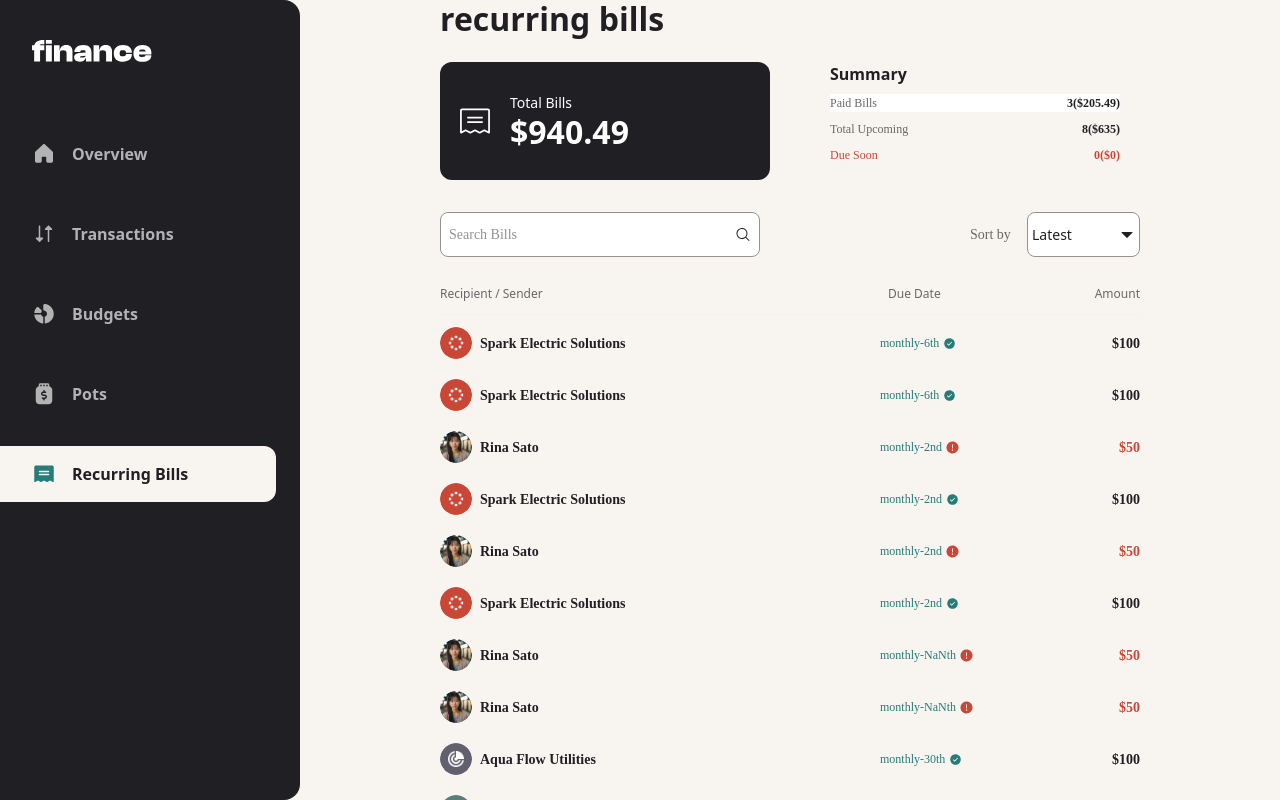
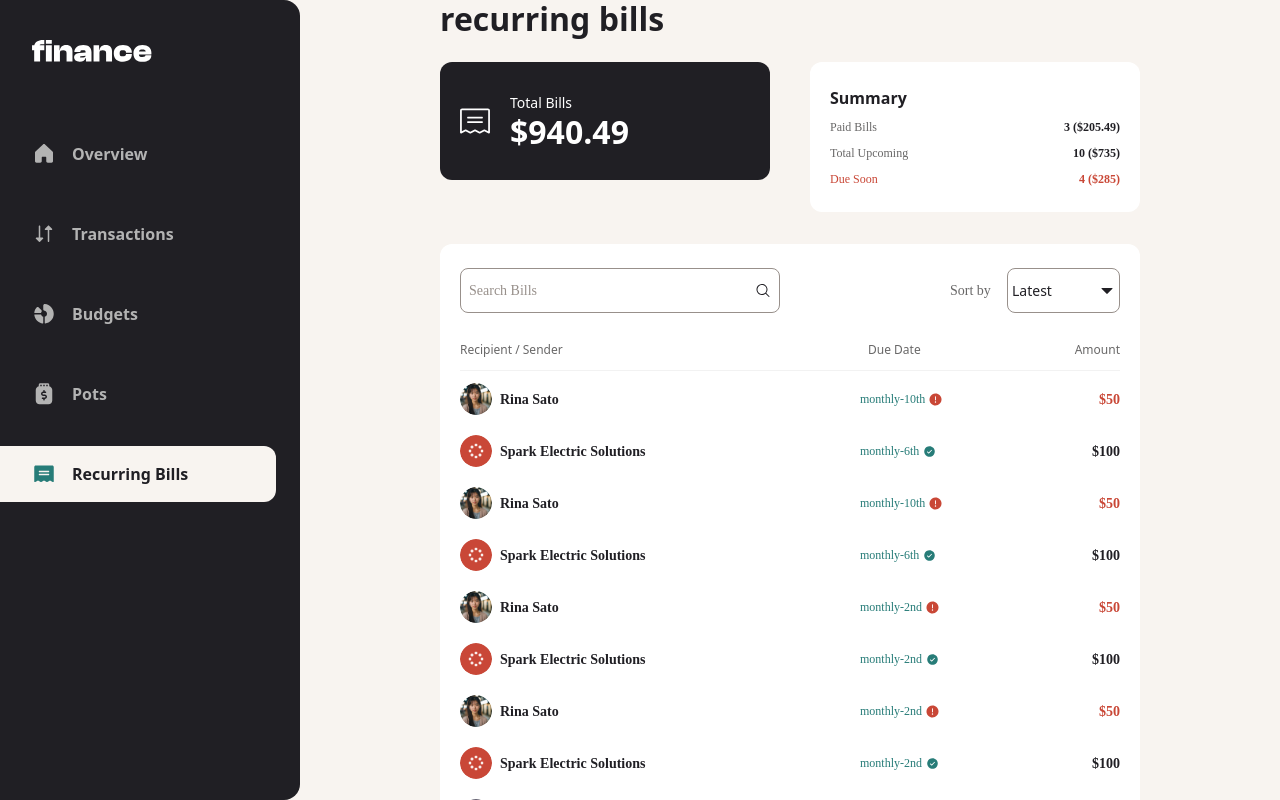
Before and after one commit to Keti-Tsiklauri/my-finance-app, a Next.js app: page /recurring-bills in a window 1280 px wide. Built offline with nearby package versions, Linux system fonts and the light colour scheme.

Commit message:
make reusable function for bills

```diff
--- a/public/data.json
+++ b/public/data.json
@@ -193,7 +193,7 @@
       "avatar": "./assets/images/avatars/rina-sato.jpg",
       "name": "Rina Sato",
       "category": "Bills",
-      "date": "2025-09-010T13:31:11Z",
+      "date": "2025-09-10T13:31:11Z",
       "amount": -50.0,
       "recurring": false
     },
@@ -209,7 +209,7 @@
       "avatar": "./assets/images/avatars/rina-sato.jpg",
       "name": "Rina Sato",
       "category": "Bills",
-      "date": "2025-10-010T13:31:11Z",
+      "date": "2025-10-10T13:31:11Z",
       "amount": -50.0,
       "recurring": false
     },
--- a/src/app/overview/page.tsx
+++ b/src/app/overview/page.tsx
@@ -1,6 +1,7 @@
 import BudgetsSection from "@/components/overview/BudgetsSection";
 import OverviewHeader from "@/components/overview/OverviewHeader";
 import PotsSection from "@/components/overview/PotsSection";
+import RecurringBillsSection from "@/components/overview/RecurringBillsSection";
 import TransactionSection from "@/components/overview/TransactionSection";
 
 export default function OverView() {
@@ -22,6 +23,9 @@ export default function OverView() {
           <BudgetsSection />
         </div>
       </div>
+      <div className=" bg-white rounded-[12px] xxl:w-[1000px] mx-auto md:w-[700px] w-[343px] mt-5">
+        <RecurringBillsSection />
+      </div>
     </div>
   );
 }
--- /dev/null
+++ b/src/components/helperFunctions/billHelpers.ts
@@ -0,0 +1,49 @@
+// utils/billHelpers.ts
+export interface Bill {
+  amount: number;
+  date: string;
+  [key: string]: any;
+}
+
+export function calculateBillData(bills: Bill[], soonThreshold = 7) {
+  const totalBills = bills.reduce((sum, t) => sum + t.amount, 0);
+
+  const today = new Date();
+
+  const paidBills = bills.filter((t) => new Date(t.date) < today);
+
+  const upcomingBills = bills.filter((t) => new Date(t.date) >= today);
+
+  const dueSoonBills = upcomingBills.filter((t) => {
+    const todayTime = new Date().getTime();
+    const dueDate = new Date(t.date).getTime();
+    const diffDays = (dueDate - todayTime) / (1000 * 60 * 60 * 24);
+    return diffDays >= 0 && diffDays <= soonThreshold;
+  });
+
+  // Calculate totals
+  const totalPaid = paidBills.reduce((sum, b) => sum + b.amount, 0);
+  const paidCount = paidBills.length;
+
+  const totalUpcoming = upcomingBills.reduce((sum, b) => sum + b.amount, 0);
+  const upcomingCount = upcomingBills.length;
+
+  const totalDueSoon = dueSoonBills.reduce((sum, b) => sum + b.amount, 0);
+  const dueSoonCount = dueSoonBills.length;
+
+  console.log({ totalPaid, totalUpcoming, totalDueSoon });
+  console.log("bills", bills);
+
+  return {
+    totalBills,
+    paidBills,
+    upcomingBills,
+    dueSoonBills,
+    totalPaid,
+    paidCount,
+    totalUpcoming,
+    upcomingCount,
+    totalDueSoon,
+    dueSoonCount,
+  };
+}
--- /dev/null
+++ b/src/components/overview/RecurringBillsSection.tsx
@@ -0,0 +1,29 @@
+"use client";
+import TotalBills from "../recurring-bills/TotalBills";
+import SeeMore from "./SeeMore";
+import useData from "@/app/hooks/useData";
+import { calculateBillData } from "../helperFunctions/billhelpers";
+export default function RecurringBillsSection() {
+  const data = useData();
+  if (!data) return <p>Loading...</p>;
+
+  const bills = data.transactions.filter((t) => t.category === "Bills");
+  const { totalBills, paidBills, upcomingBills, dueSoonBills } =
+    calculateBillData(bills);
+  const totalPaid = paidBills.reduce((sum, b) => sum + b.amount, 0);
+  const totalUpcoming = upcomingBills.reduce((sum, b) => sum + b.amount, 0);
+  const totalDueSoon = dueSoonBills.reduce((sum, b) => sum + b.amount, 0);
+  console.log(totalPaid, totalUpcoming, totalDueSoon);
+  return (
+    <div>
+      <SeeMore
+        section="recurring bills"
+        action="see details"
+        href="/recurring-bills"
+      />
+      <div>
+        <TotalBills bills={bills} />
+      </div>
+    </div>
+  );
+}
--- a/src/components/overview/SeeMore.tsx
+++ b/src/components/overview/SeeMore.tsx
@@ -3,7 +3,7 @@ import Image from "next/image";
 import Link from "next/link";
 
 interface CardProps {
-  section: "pots" | "budgets" | "transactions";
+  section: "pots" | "budgets" | "transactions" | "recurring bills";
   action: "view all" | "see details";
   href: string; // ✅ add URL to navigate to
   width?: string;
@@ -16,7 +16,7 @@ export default function SeeMore({ section, action, width, href }: CardProps) {
       href={safeHref}
       className={`flex flex-row justify-between items-center w-[303px] md:w-[620px] xxl:w-[680px] h-[24px] gap-6 mx-auto bg-white cursor-pointer ${width}`}
     >
-      <p className="w-[43px] h-[24px] font-['Public_Sans'] font-bold text-[20px] leading-[120%] text-[#201F24]">
+      <p className="w-[43px] h-[24px] font-['Public_Sans'] font-bold text-[20px] leading-[120%] text-[#201F24] whitespace-nowrap">
         {capitalizeEachWord(section)}
       </p>
       <div className="flex w-[100px] justify-around">
--- a/src/components/recurring-bills/BillsList.tsx
+++ b/src/components/recurring-bills/BillsList.tsx
@@ -12,7 +12,7 @@ import { getMonthlyLabel } from "../helperFunctions/getMonthlyLabel";
 import { makePositiveNumber } from "../helperFunctions/makePositiveNumber";
 export default function BillsList({ bills }: { bills: Bill[] }) {
   return (
-    <div className="flex flex-col gap-5 w-[300px] mx-auto  md:mt-3  md:w-[700px] xxl:mt-0">
+    <div className="flex flex-col gap-5 w-[300px] mx-auto  md:mt-3  md:w-[660px] xxl:mt-0">
       {bills.map((elem, index) => (
         <div
           key={index}
--- a/src/components/recurring-bills/BillsWrapper.tsx
+++ b/src/components/recurring-bills/BillsWrapper.tsx
@@ -13,7 +13,7 @@ export default function BillsWrapper({ bills }: { bills: Bill[] }) {
       <div>
         <TotalBills bills={bills} />
       </div>
-      <div>
+      <div className=" bg-white rounded-[12px] p-[24px_20px] w-[343px] mx-auto md:w-[700px]">
         <SearchBills bills={bills} onFilter={setFilteredBills} />
         <RecurringBillsHeader />
         <BillsList bills={filteredBills} />
--- a/src/components/recurring-bills/RecurringBillsHeader.tsx
+++ b/src/components/recurring-bills/RecurringBillsHeader.tsx
@@ -2,7 +2,7 @@ import { capitalizeEachWord } from "../helperFunctions/capitalizeEachWord";
 
 export default function RecurringBillsHeader() {
   return (
-    <div className="hidden xxl:pt-0  mx-auto md:flex flex-row items-center py-[12px] gap-[32px] w-[700px] h-[42px] border-b border-[#F2F2F2] self-stretch order-1 flex-none box-border">
+    <div className="hidden xxl:pt-0  mx-auto md:flex flex-row items-center py-[12px] gap-[32px] w-[660px] h-[42px] border-b border-[#F2F2F2] self-stretch order-1 flex-none box-border">
       {/* Recipient / Sender */}
       <p className="w-[340px] h-[18px] text-[12px] leading-[18px] font-normal text-[#696868] flex-none order-0 grow text-left">
         Recipient / Sender
--- a/src/components/recurring-bills/SearchBills.tsx
+++ b/src/components/recurring-bills/SearchBills.tsx
@@ -42,10 +42,10 @@ export default function SearchBills({ bills, onFilter }: SearchBillsProps) {
   ];
 
   return (
-    <div className="flex justify-around w-[344px] mx-auto mb-4 md:w-[700px] md:justify-between">
+    <div className="flex justify-around  mx-auto mb-4 md:w-[660px] md:justify-between">
       <Search
         placeholder="Search Bills"
-        width="w-[150px] md:w-[320px] xxl:w-[320px]"
+        width="w-[130px] md:w-[320px] xxl:w-[320px]"
         height="h-[35px] md:h-[45px]"
         onSearch={setQuery}
       />
@@ -53,7 +53,7 @@ export default function SearchBills({ bills, onFilter }: SearchBillsProps) {
       <FilterDropDown
         text={sortOption}
         className="w-[80px] md:w-[113px]"
-        divWidth="w-[150px] md:w-[170px]"
+        divWidth="w-[130px] md:w-[170px]"
         filterBased="Sort by"
         filter={[
           { id: 0, name: "Latest" },
--- a/src/components/recurring-bills/TotalBills.tsx
+++ b/src/components/recurring-bills/TotalBills.tsx
@@ -4,54 +4,33 @@ import { formatAmount } from "../helperFunctions/formatAmount";
 import useData from "../../app/hooks/useData";
 import Image from "next/image";
 import { makePositiveNumber } from "../helperFunctions/makePositiveNumber";
+import { calculateBillData } from "../helperFunctions/billHelpers"; // ✅ import helper
+
 export interface Bill {
   avatar: string;
   name: string;
-  category: string; // should likely be "Bills" but allow any string
-  date: string; // ISO string like "2025-08-02T09:25:11Z"
-  amount: number; // negative for payments
+  category: string;
+  date: string;
+  amount: number;
   recurring: boolean;
 }
 
 export default function TotalBills({ bills }: { bills: Bill[] }) {
-  //calculate total bills
-  // Filter by category "Bills"
+  // ✅ Destructure everything from the helper
+  const {
+    totalBills,
+    totalPaid,
+    paidCount,
+    totalUpcoming,
+    upcomingCount,
+    totalDueSoon,
+    dueSoonCount,
+  } = calculateBillData(bills);
 
-  // Calculate total
-  const totalBills = bills.reduce((sum, t) => sum + t.amount, 0);
-
-  const today = new Date();
-  const soonThreshold = 7; // days for "due soon"
-
-  const paidBills = bills.filter((t) => new Date(t.date) < today);
-
-  const upcomingBills = bills.filter((t) => new Date(t.date) >= today);
-
-  const dueSoonBills = upcomingBills.filter((t) => {
-    const todayTime = new Date().getTime();
-
-    const dueSoonBills = upcomingBills.filter((t) => {
-      const dueDate = new Date(t.date).getTime();
-      const diffDays = (dueDate - todayTime) / (1000 * 60 * 60 * 24);
-      return diffDays >= 0 && diffDays <= soonThreshold;
-    });
-  });
-
-  // Calculate totals
-  //paid bills number and amount
-  const totalPaid = paidBills.reduce((sum, b) => sum + b.amount, 0);
-  const paidCount = paidBills.length;
-  //upcoming bills number and amount
-  const totalUpcoming = upcomingBills.reduce((sum, b) => sum + b.amount, 0);
-  const upcomingCount = upcomingBills.length;
-  //soon must pay bills number and amount
-  const totalDueSoon = dueSoonBills.reduce((sum, b) => sum + b.amount, 0);
-  const dueSoonCount = dueSoonBills.length;
-  console.log({ totalPaid, totalUpcoming, totalDueSoon });
-  console.log("biils", bills);
   return (
-    <div className="flex  flex-col  w-[343px] mx-auto md:flex-row md:w-[700px] xxl:flex-col xxl:w-[340px] md:justify-between">
-      <div className="flex items-center p-[24px_20px] gap-[20px] h-[118px] bg-[#201F24] rounded-[12px] md:w-[330px] ">
+    <div className="flex flex-col w-[343px] mx-auto md:flex-row md:w-[700px] xxl:flex-col xxl:w-[340px] md:justify-between gap-3">
+      {/* Total bills card */}
+      <div className="flex items-center p-[24px_20px] gap-[20px] h-[118px] bg-[#201F24] rounded-[12px] md:w-[330px]">
         <Image
           src="images/recurring-bills/icon.svg"
           width={30}
@@ -67,39 +46,40 @@ export default function TotalBills({ bills }: { bills: Bill[] }) {
           </p>
         </div>
       </div>
-      <div className="w-[343px] px-[20px] flex flex-col gap-2 md:w-[330px]">
+
+      {/* Summary */}
+      <div className="w-[343px] px-[20px] flex flex-col gap-2   p-[24px_20px]  bg-white rounded-[12px] md:w-[330px]">
         <p className="h-[24px] font-bold text-[16px] leading-[150%] text-[#201F24]">
           {capitalizeEachWord("summary")}
         </p>
 
-        {/* paid bills */}
+        {/* Paid bills */}
         <div className="flex justify-between bg-white">
           <p className="h-[18px] font-['Public_Sans'] font-normal text-[12px] leading-[18px] text-[#696868]">
-            {" "}
             {capitalizeEachWord("paid bills")}
           </p>
-          <p className="h-[18px] font-['Public_Sans'] font-bold text-[12px] leading-[18px]  text-[#201F24]">
-            {paidCount}(${makePositiveNumber(totalPaid)})
+          <p className="h-[18px] font-['Public_Sans'] font-bold text-[12px] leading-[18px] text-[#201F24]">
+            {paidCount} (${makePositiveNumber(totalPaid)})
           </p>
         </div>
-        {/* total upcoming */}
+
+        {/* Total upcoming */}
         <div className="flex justify-between">
           <p className="h-[18px] font-['Public_Sans'] font-normal text-[12px] leading-[18px] text-[#696868]">
-            {" "}
             {capitalizeEachWord("total upcoming")}
           </p>
-          <p className="h-[18px] font-['Public_Sans'] font-bold text-[12px] leading-[18px]  text-[#201F24]">
-            {upcomingCount}(${makePositiveNumber(totalUpcoming)})
+          <p className="h-[18px] font-['Public_Sans'] font-bold text-[12px] leading-[18px] text-[#201F24]">
+            {upcomingCount} (${makePositiveNumber(totalUpcoming)})
           </p>
         </div>
-        {/* total upcoming */}
+
+        {/* Due soon */}
         <div className="flex justify-between">
           <p className="h-[18px] font-['Public_Sans'] font-normal text-[12px] leading-[18px] text-[#C94736]">
-            {" "}
             {capitalizeEachWord("due soon")}
           </p>
-          <p className="h-[18px] font-['Public_Sans'] font-bold text-[12px] leading-[18px]  text-[#C94736]">
-            {dueSoonCount}(${makePositiveNumber(totalDueSoon)})
+          <p className="h-[18px] font-['Public_Sans'] font-bold text-[12px] leading-[18px] text-[#C94736]">
+            {dueSoonCount} (${makePositiveNumber(totalDueSoon)})
           </p>
         </div>
       </div>
```
